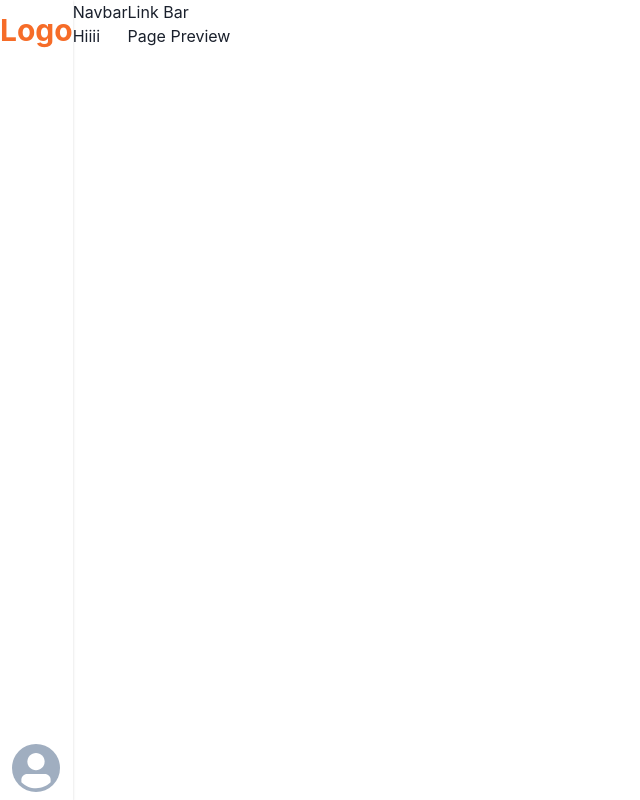
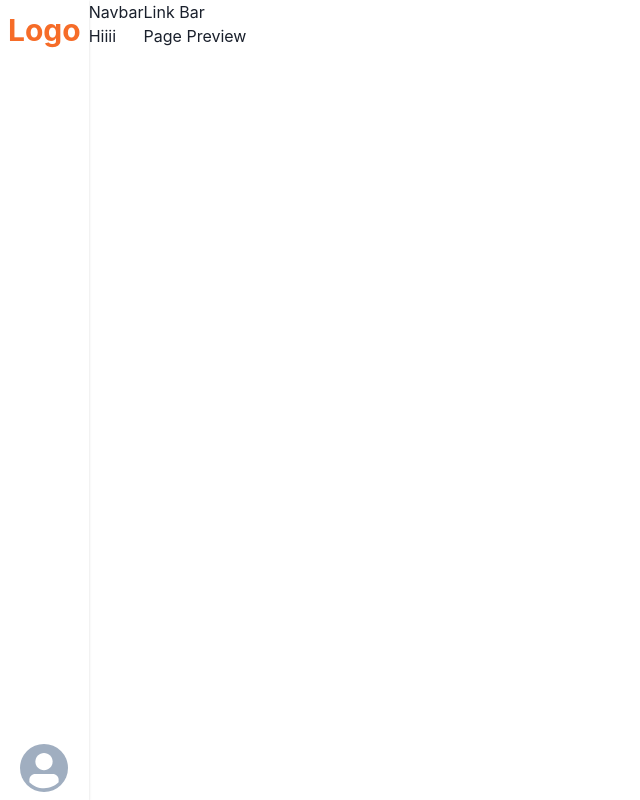
Before and after one commit to akinloluwami/phollio-old, a Next.js app: page /dashboard/links in a window 1280 px wide. Shown: the whole page, without its empty margins (0-640 px from the left). Built offline with nearby package versions, Linux system fonts and the light colour scheme.

Commit message:
added padding to sidebar

```diff
--- a/components/dashboard/Sidebar.jsx
+++ b/components/dashboard/Sidebar.jsx
@@ -7,7 +7,7 @@ const Sidebar = () => {
     <Flex
       boxShadow={"base"}
       height={"100vh"}
-      py={2}
+      p={2}
       flexDirection={"column"}
       alignItems={"center"}
       justifyContent={"space-between"}
```
